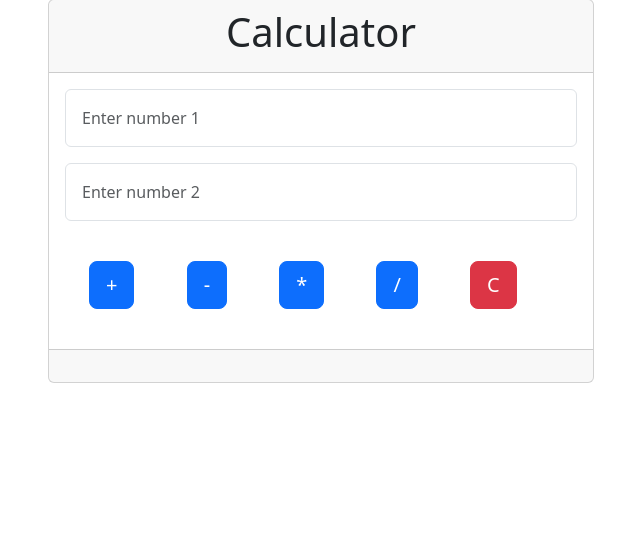
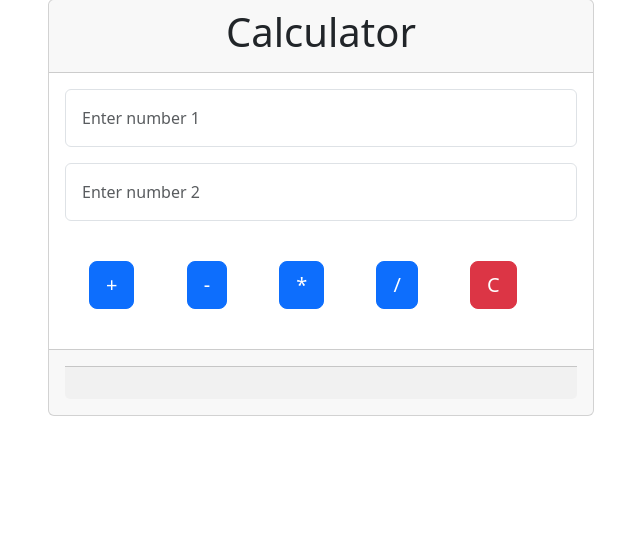
Before and after one commit to gopal-jogi/fourhtmlpages, a Django app: template templates/six.html in a window 1280 px wide. Shown: the part 251-800 px from the top of the page, without its empty margins (319-959 px from the left). Run offline with Django 4.2, Linux system fonts and the light colour scheme; the template is opened without the code that fills it, so the values that code supplies are empty; some libraries are stand-ins or nearby versions.

Commit message:
Update six.html

```diff
--- a/templates/six.html
+++ b/templates/six.html
@@ -34,6 +34,7 @@
           <button class="btn btn-danger btn-lg m-4" onclick="clearFields()">C</button>
         </div>
         <div class="card-footer text-center p-3 " id="result">
+          <div class="card-footer text-center p-3 " id="result">
 
         </div>
       </div>
```
